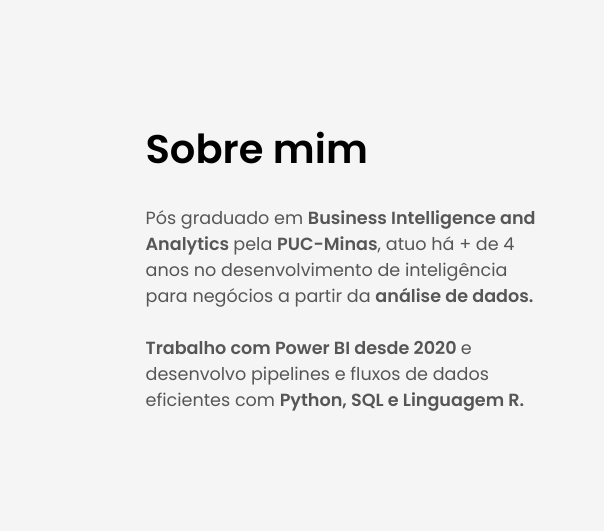
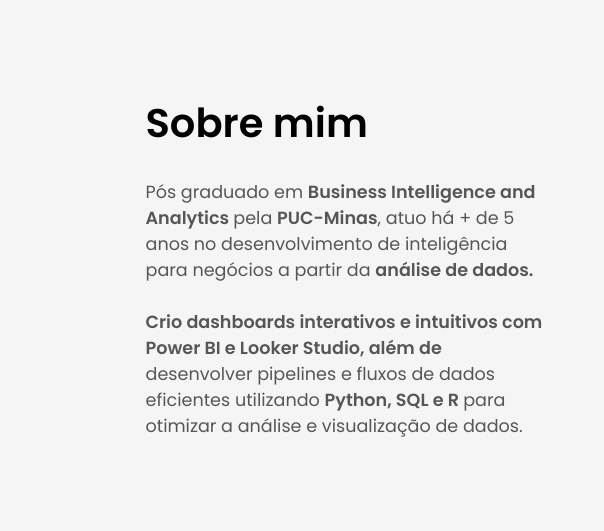
Before and after one commit to feitosage/meu_site_portfolio, a plain HTML site: page index.html in a window 1280 px wide. Shown: the part 912-1443 px from the top of the page, 528-1132 px from the left. Drawn offline with nearby package versions, Linux system fonts and the light colour scheme.

Commit message:
commit - update 28.02.25
update

```diff
--- a/assets/css/style2.css
+++ b/assets/css/style2.css
@@ -291,7 +291,6 @@ body {
   width: 100%; /* Imagem ajustada para tela */
   max-width: 70px;
   border-radius: 10px;
-  justify-content: right;
   /*box-shadow: 0 0 15px 5px rgba(63, 63, 63, 0.212);*/
 }
 
--- a/index.html
+++ b/index.html
@@ -46,10 +46,11 @@
                 <p>
                     <br>
                     Pós graduado em <strong> Business Intelligence and Analytics </strong> pela <strong>PUC-Minas</strong>,
-                    atuo há + de 4 anos no desenvolvimento de inteligência para negócios a partir da <strong>análise de dados.</strong> <br><br>
+                    atuo há + de 5 anos no desenvolvimento de inteligência para negócios a partir da <strong>análise de dados.</strong> <br><br>
 
-                    <strong>Trabalho com Power BI desde 2020 </strong>
-                    e desenvolvo pipelines e fluxos de dados eficientes com <strong> Python, SQL e Linguagem R. </strong>
+                    <strong>Crio dashboards interativos e intuitivos com Power BI e Looker Studio, além de </strong>
+                     desenvolver pipelines e fluxos de dados eficientes utilizando <strong> Python, SQL e R </strong> para
+                     otimizar a análise e visualização de dados.
                 </p>
             </div>
             <div class="img-icons">
```
